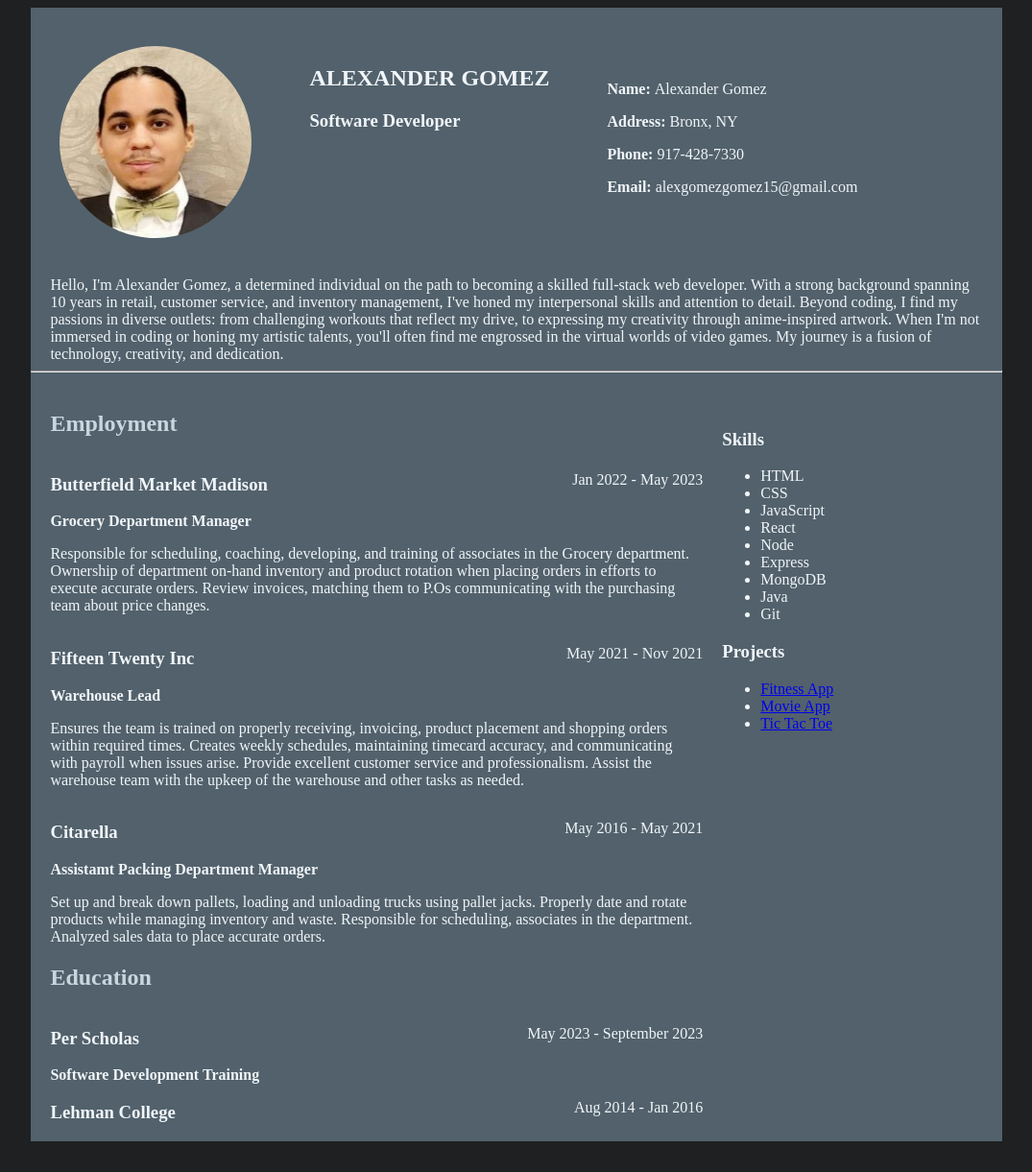
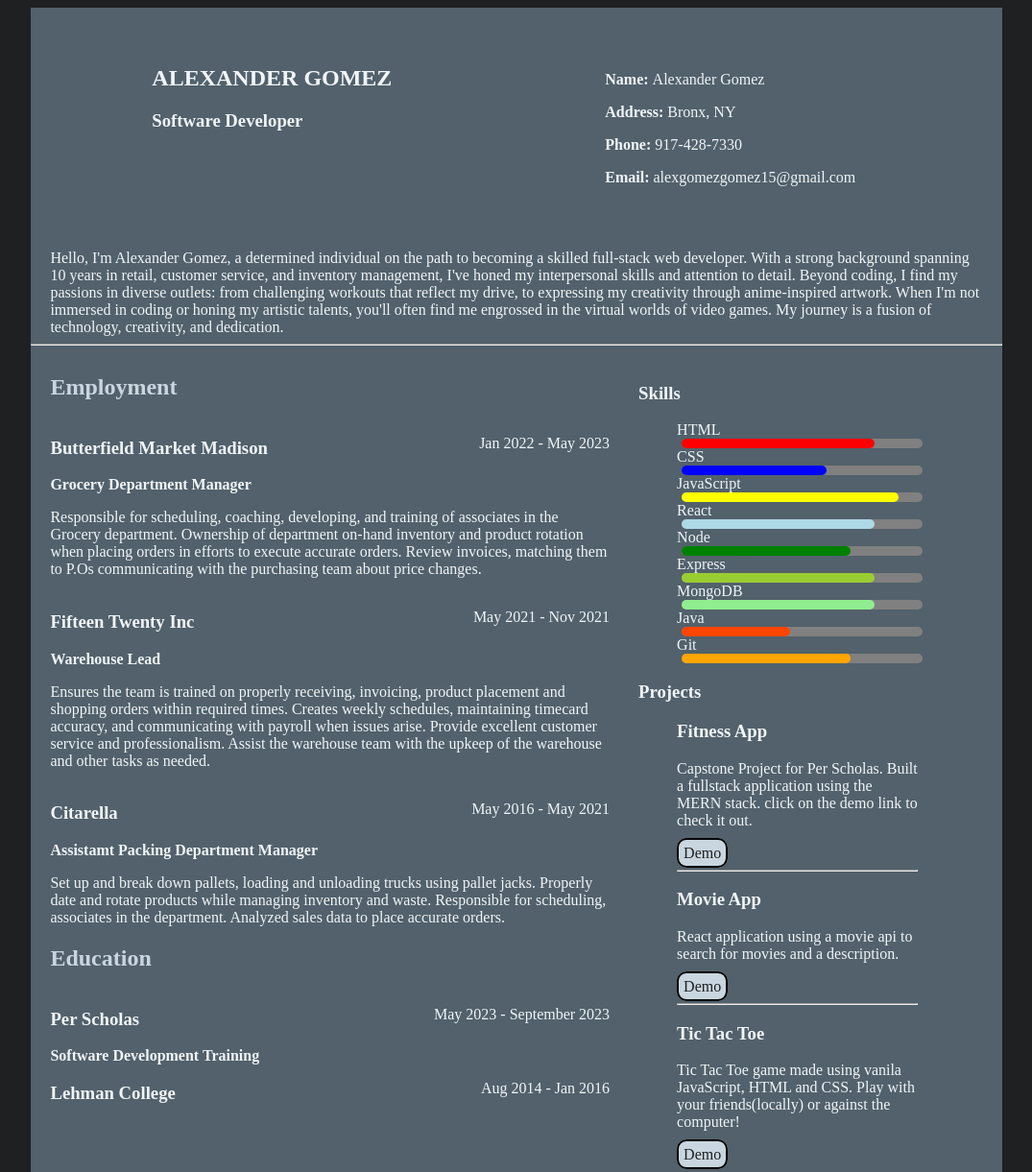
Before and after one commit to Question30/ResumeProject, a plain HTML site: page index.html in a window 1280 px wide. Shown: the top 1221 px of the page at 96% size, without its empty margins (102-1177 px from the left). Drawn offline with Linux system fonts and the light colour scheme.

Commit message:
Added progress bar and animation

```diff
--- a/index.html
+++ b/index.html
@@ -1,19 +1,18 @@
 <!DOCTYPE html>
 <html lang="en">
   <head>
-    <meta charset="UTF-8">
-    <meta name="viewport" content="width=device-width, initial-scale=1.0">
-    <link rel="stylesheet" href="style.css">
+    <meta charset="UTF-8" />
+    <meta name="viewport" content="width=device-width, initial-scale=1.0" />
+    <link rel="stylesheet" href="style.css" />
     <title>Alexander's Resume</title>
   </head>
   <body>
     <main class="main-container">
       <section class="section1">
         <div class="top-container">
-                <img src="./img/aleximg.jpg">
           <div class="id">
             <h1>ALEXANDER GOMEZ</h1>
-                    <H3>Software Developer</H3>
+            <h3>Software Developer</h3>
           </div>
           <aside class="info">
             <p><strong>Name: </strong> Alexander Gomez</p>
@@ -22,58 +21,155 @@
             <p><strong>Email: </strong> alexgomezgomez15@gmail.com</p>
           </aside>
         </div>
-            <div class="about">Hello, I'm Alexander Gomez, a determined individual on the path to becoming a skilled full-stack web developer. With a strong background spanning 10 years in retail, customer service, and inventory management, I've honed my interpersonal skills and attention to detail. Beyond coding, I find my passions in diverse outlets: from challenging workouts that reflect my drive, to expressing my creativity through anime-inspired artwork. When I'm not immersed in coding or honing my artistic talents, you'll often find me engrossed in the virtual worlds of video games. My journey is a fusion of technology, creativity, and dedication.</div>
+        <div class="about">
+          Hello, I'm Alexander Gomez, a determined individual on the path to
+          becoming a skilled full-stack web developer. With a strong background
+          spanning 10 years in retail, customer service, and inventory
+          management, I've honed my interpersonal skills and attention to
+          detail. Beyond coding, I find my passions in diverse outlets: from
+          challenging workouts that reflect my drive, to expressing my
+          creativity through anime-inspired artwork. When I'm not immersed in
+          coding or honing my artistic talents, you'll often find me engrossed
+          in the virtual worlds of video games. My journey is a fusion of
+          technology, creativity, and dedication.
+        </div>
       </section>
-        <hr>
+      <hr />
       <section class="section2">
         <div class="history">
           <h2>Employment</h2>
-                <div class="job"><h3>Butterfield Market Madison</h3><p>Jan 2022 - May 2023</p></div>
+          <div class="job">
+            <h3>Butterfield Market Madison</h3>
+            <p>Jan 2022 - May 2023</p>
+          </div>
           <h4>Grocery Department Manager</h4>
-                <p>Responsible for scheduling, coaching, developing, and training of associates in the Grocery department.
-                    Ownership of department on-hand inventory and product rotation when placing orders in efforts to execute accurate orders.
-                    Review invoices, matching them to P.Os communicating with the purchasing team about price changes.
+          <p>
+            Responsible for scheduling, coaching, developing, and training of
+            associates in the Grocery department. Ownership of department
+            on-hand inventory and product rotation when placing orders in
+            efforts to execute accurate orders. Review invoices, matching them
+            to P.Os communicating with the purchasing team about price changes.
           </p>
-                <div class="job"><h3>Fifteen Twenty Inc</h3><p>May 2021 - Nov 2021</p></div>
+          <div class="job">
+            <h3>Fifteen Twenty Inc</h3>
+            <p>May 2021 - Nov 2021</p>
+          </div>
           <h4>Warehouse Lead</h4>
-                <p>Ensures the team is trained on properly receiving, invoicing, product placement and shopping orders within required times.
-                    Creates weekly schedules, maintaining timecard accuracy, and communicating with payroll when issues arise.
-                    Provide excellent customer service and professionalism.
-                    Assist the warehouse team with the upkeep of the warehouse and other tasks as needed.
+          <p>
+            Ensures the team is trained on properly receiving, invoicing,
+            product placement and shopping orders within required times. Creates
+            weekly schedules, maintaining timecard accuracy, and communicating
+            with payroll when issues arise. Provide excellent customer service
+            and professionalism. Assist the warehouse team with the upkeep of
+            the warehouse and other tasks as needed.
           </p>
-                <div class="job"><h3>Citarella</h3><p>May 2016 - May 2021</p></div>
+          <div class="job">
+            <h3>Citarella</h3>
+            <p>May 2016 - May 2021</p>
+          </div>
           <h4>Assistamt Packing Department Manager</h4>
-                <p>Set up and break down pallets, loading and unloading trucks using pallet jacks.
-                    Properly date and rotate products while managing inventory and waste.
-                    Responsible for scheduling, associates in the department.
-                    Analyzed sales data to place accurate orders.
+          <p>
+            Set up and break down pallets, loading and unloading trucks using
+            pallet jacks. Properly date and rotate products while managing
+            inventory and waste. Responsible for scheduling, associates in the
+            department. Analyzed sales data to place accurate orders.
           </p>
 
           <h2>Education</h2>
-                <div class="job"><h3>Per Scholas</h3><p>May 2023 - September 2023</p></div>
+          <div class="job">
+            <h3>Per Scholas</h3>
+            <p>May 2023 - September 2023</p>
+          </div>
           <h4>Software Development Training</h4>
-                <div class="job"><h3>Lehman College</h3><p>Aug 2014 - Jan 2016</p></div>
-
+          <div class="job">
+            <h3>Lehman College</h3>
+            <p>Aug 2014 - Jan 2016</p>
+          </div>
         </div>
         <aside class="skills-projects">
           <h3>Skills</h3>
           <ul>
-                    <li>HTML</li>
-                    <li>CSS</li>
-                    <li>JavaScript</li>
-                    <li>React</li>
-                    <li>Node</li>
-                    <li>Express</li>
-                    <li>MongoDB</li>
-                    <li>Java</li>
-                    <li>Git</li>
+            <li>
+              HTML
+              <div class="bar"><div class="progress-html"></div></div>
+            </li>
+            <li>
+              CSS
+              <div class="bar"><div class="progress-css"></div></div>
+            </li>
+            <li>
+              JavaScript
+              <div class="bar"><div class="progress-js"></div></div>
+            </li>
+            <li>
+              React
+              <div class="bar"><div class="progress-react"></div></div>
+            </li>
+            <li>
+              Node
+              <div class="bar"><div class="progress-node"></div></div>
+            </li>
+            <li>
+              Express
+              <div class="bar"><div class="progress-express"></div></div>
+            </li>
+            <li>
+              MongoDB
+              <div class="bar"><div class="progress-mongo"></div></div>
+            </li>
+            <li>
+              Java
+              <div class="bar"><div class="progress-java"></div></div>
+            </li>
+            <li>
+              Git
+              <div class="bar"><div class="progress-git"></div></div>
+            </li>
           </ul>
 
           <h3>Projects</h3>
           <ul>
-                    <li><a href="https://fitness-tracker-87za.onrender.com/">Fitness App</a></li>
-                    <li><a href="https://main--wondrous-lamington-c29984.netlify.app/">Movie App</a></li>
-                    <li><a href="https://question30.github.io/Tic-Tac-Toe/">Tic Tac Toe</a></li>
+            <li>
+              <h3>Fitness App</h3>
+              <p>
+                Capstone Project for Per Scholas. Built a fullstack application
+                using the MERN stack. click on the demo link to check it out.
+              </p>
+              <a
+                class="demo-btn"
+                href="https://fitness-tracker-87za.onrender.com/"
+                target="_blank"
+                >Demo</a
+              >
+              <hr />
+            </li>
+            <li>
+              <h3>Movie App</h3>
+              <p>
+                React application using a movie api to search for movies and a
+                description.
+              </p>
+              <a
+                class="demo-btn"
+                href="https://main--wondrous-lamington-c29984.netlify.app/"
+                target="_blank"
+                >Demo</a
+              >
+              <hr />
+            </li>
+            <li>
+              <h3>Tic Tac Toe</h3>
+              <p>
+                Tic Tac Toe game made using vanila JavaScript, HTML and CSS.
+                Play with your friends(locally) or against the computer!
+              </p>
+              <a
+                class="demo-btn"
+                href="https://question30.github.io/Tic-Tac-Toe/"
+                target="_blank"
+                >Demo</a
+              >
+            </li>
           </ul>
         </aside>
       </section>
--- a/style.css
+++ b/style.css
@@ -1,61 +1,166 @@
-body{
-    background-color: #1E2022;
-    color: #F0F5F9;
+body {
+  background-color: #1e2022;
+  color: #f0f5f9;
 }
 
-.main-container{
-    background-color: #52616B;
+.main-container {
+  background-color: #52616b;
   max-width: 80%;
   margin: 0 auto;
 }
-.section1{
+.section1 {
   display: flex;
   flex-direction: column;
 }
 
-.top-container{
+.top-container {
   display: flex;
   margin: 40px 10px;
+  flex-wrap: wrap;
+  justify-content: space-around;
+  text-wrap: wrap;
 }
 
-img{
+img {
   height: 200px;
   width: 200px;
   border-radius: 50%;
   margin: 0 20px;
 }
 
-.id{
+.id {
   margin: 0 40px;
 }
 
-.about{
-    padding: 0 20px
-}
-
-.section2{
-    display: flex;
-    margin: 20px 0;
+.about {
   padding: 0 20px;
 }
 
-.history{
-    width: 70%;
+.section2 {
+  display: flex;
+  margin: 10px;
+  padding: 0 10px;
+  flex-wrap: wrap;
 }
 
-.job{
+.history {
+  width: 60%;
+}
+
+.job {
   display: flex;
   justify-content: space-between;
 }
 
-h4{
+h4 {
   margin: 0;
 }
 
-aside{
-    padding: 20px;
+aside {
+  padding: 10px;
+  width: 30%;
+  margin: 0 20px;
 }
 
-h2{
-    color: #C9D6DF;
+h2 {
+  color: #c9d6df;
 }
+
+a {
+  color: #1e2022;
+  text-decoration: none;
+}
+
+.bar {
+  background-color: grey;
+  height: 10px;
+  width: 100%;
+  align-self: center;
+  margin-left: 5px;
+  border-radius: 10px;
+  animation: progress 3s ease-in;
+}
+
+@keyframes progress {
+  from {
+    width: 0%;
+  }
+  to {
+    width: 100%;
+  }
+}
+
+.progress-html {
+  background-color: red;
+  width: 80%;
+  height: 10px;
+  border-radius: 10px;
+}
+
+.progress-css {
+  background-color: blue;
+  width: 60%;
+  height: 10px;
+  border-radius: 10px;
+  border-radius: 10px;
+}
+
+.progress-js {
+  background-color: yellow;
+  width: 90%;
+  height: 10px;
+  border-radius: 10px;
+}
+.progress-react {
+  background-color: lightblue;
+  width: 80%;
+  height: 10px;
+  border-radius: 10px;
+}
+.progress-node {
+  background-color: green;
+  width: 70%;
+  height: 10px;
+  border-radius: 10px;
+}
+
+.progress-express {
+  background-color: yellowgreen;
+  width: 80%;
+  height: 10px;
+  border-radius: 10px;
+}
+.progress-mongo {
+  background-color: lightgreen;
+  width: 80%;
+  height: 10px;
+  border-radius: 10px;
+}
+.progress-java {
+  background-color: orangered;
+  width: 45%;
+  height: 10px;
+  border-radius: 10px;
+}
+
+.progress-git {
+  background-color: orange;
+  width: 70%;
+  height: 10px;
+  border-radius: 10px;
+}
+
+ul li {
+  list-style: none;
+}
+
+.demo-btn {
+  border: 2px solid black;
+  padding: 5px;
+  border-radius: 10px;
+  background-color: #c9d6df;
+}
+
+.demo-btn:hover {
+  background-color: #52616b;
+}
```
Lines whose indentation alone changed are shown as unchanged.
